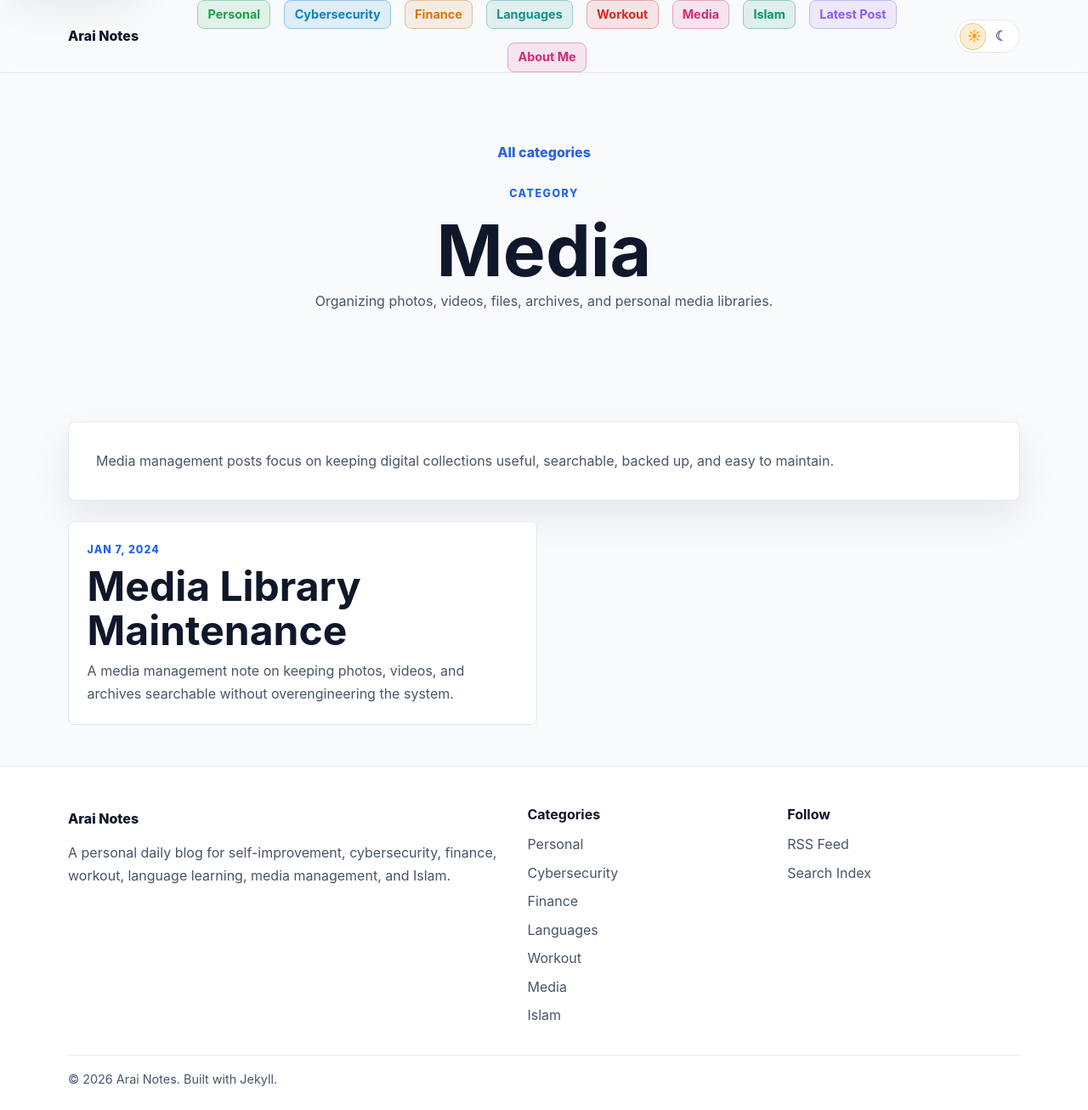
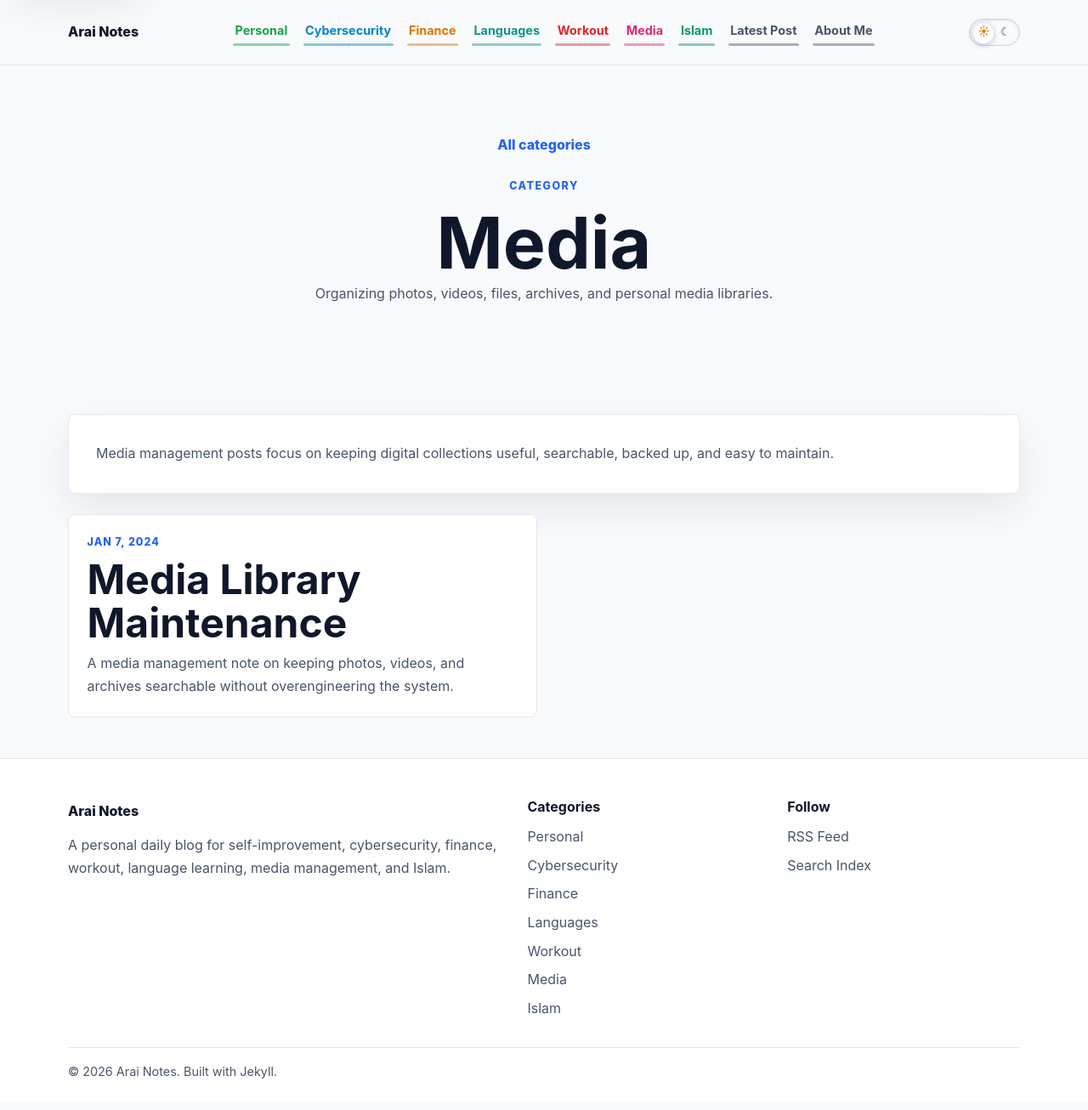
Before and after one commit to araisantai/araisantai.github.io, a Jekyll site: the page built from categories/media-management.md, in a window 1280 px wide and 1306 px high. Shown: the whole window at 85% size. Built offline with Jekyll 4.4.1, drawn with Linux system fonts in a browser that asks for light colours.

Commit message:
update file homepage
update file homepage

```diff
--- a/assets/css/main.scss
+++ b/assets/css/main.scss
@@ -18,21 +18,6 @@
   --container-narrow: 760px;
   --font-body: Inter, ui-sans-serif, system-ui, -apple-system, BlinkMacSystemFont, "Segoe UI", sans-serif;
   --font-display: ui-serif, Georgia, Cambria, "Times New Roman", Times, serif;
-}
-
-@media (prefers-color-scheme: dark) {
-  :root:not([data-theme="light"]) {
-    color-scheme: dark;
-    --bg: #020617;
-    --surface: #0f172a;
-    --surface-soft: #111c33;
-    --text: #e5e7eb;
-    --text-muted: #94a3b8;
-    --border: #1e293b;
-    --accent: #60a5fa;
-    --accent-strong: #93c5fd;
-    --shadow: 0 18px 45px rgba(0, 0, 0, 0.28);
-  }
 }
 
 :root[data-theme="dark"] {
@@ -90,6 +75,10 @@ h3 {
 
 h1 {
   font-size: 5.25rem;
+}
+
+.home-categories h1 {
+  font-size: 3.25rem;
 }
 
 h2 {
@@ -228,27 +217,38 @@ button {
 .site-nav__link {
   display: inline-flex;
   align-items: center;
-  min-height: 2.15rem;
-  padding: 0 0.7rem;
+  position: relative;
+  min-height: 2rem;
+  padding: 0 0.15rem 0.22rem;
   color: var(--nav-color);
-  background: color-mix(in srgb, var(--nav-color) 10%, transparent);
-  border: 1px solid color-mix(in srgb, var(--nav-color) 35%, var(--border));
-  border-radius: var(--radius);
   white-space: nowrap;
+  transition: color 160ms ease, transform 160ms ease;
 }
 
-.site-nav__link:hover {
-  color: var(--nav-color);
-  background: color-mix(in srgb, var(--nav-color) 18%, transparent);
-  border-color: var(--nav-color);
+.site-nav__link::after {
+  content: "";
+  position: absolute;
+  left: 0;
+  right: 0;
+  bottom: 0;
+  height: 0.18rem;
+  background: var(--nav-color);
+  border-radius: 999px;
+  opacity: 0.45;
+}
+
+.site-nav__link:hover,
+.site-nav__link:focus-visible {
+  color: color-mix(in srgb, var(--nav-color) 82%, var(--text));
+  transform: translateY(-1px);
 }
 
 .site-nav__link--latest {
-  --nav-color: #8b5cf6;
+  --nav-color: #475569;
 }
 
 .site-nav__link--about {
-  --nav-color: #db2777;
+  --nav-color: #475569;
 }
 
 .theme-toggle {
@@ -257,16 +257,17 @@ button {
   grid-template-columns: 1fr 1fr;
   align-items: center;
   flex: 0 0 auto;
-  width: 4.75rem;
-  height: 2.45rem;
-  padding: 0 0.35rem;
+  width: 3.75rem;
+  height: 2rem;
+  padding: 0 0.25rem;
   color: var(--text);
-  background: var(--surface);
-  border: 1px solid var(--border);
+  background: #f8fafc;
+  border: 1px solid #cbd5e1;
   border-radius: 999px;
   cursor: pointer;
-  font-size: 1rem;
+  font-size: 0.82rem;
   font-weight: 800;
+  box-shadow: inset 0 1px 3px rgba(15, 23, 42, 0.12);
 }
 
 .theme-toggle:hover {
@@ -282,29 +283,36 @@ button {
 }
 
 .theme-toggle__icon--sun {
-  color: #f59e0b;
+  color: #d97706;
 }
 
 .theme-toggle__icon--moon {
-  color: #64748b;
+  color: #94a3b8;
 }
 
 .theme-toggle__knob {
   position: absolute;
-  left: 0.22rem;
-  top: 0.22rem;
-  width: 1.95rem;
-  height: 1.95rem;
-  background: color-mix(in srgb, #f59e0b 18%, var(--surface));
-  border: 1px solid color-mix(in srgb, #f59e0b 45%, var(--border));
+  left: 0.18rem;
+  top: 0.18rem;
+  width: 1.62rem;
+  height: 1.62rem;
+  background: #ffffff;
+  border: 1px solid #e2e8f0;
   border-radius: 999px;
-  transition: transform 160ms ease, background 160ms ease, border-color 160ms ease;
+  box-shadow: 0 2px 6px rgba(15, 23, 42, 0.18);
+  transition: transform 160ms ease, background 160ms ease, border-color 160ms ease, box-shadow 160ms ease;
+}
+
+:root[data-theme="dark"] .theme-toggle {
+  background: #0f172a;
+  border-color: #334155;
 }
 
 :root[data-theme="dark"] .theme-toggle__knob {
-  transform: translateX(2.18rem);
-  background: color-mix(in srgb, #60a5fa 22%, var(--surface));
-  border-color: color-mix(in srgb, #60a5fa 52%, var(--border));
+  transform: translateX(1.75rem);
+  background: #1e293b;
+  border-color: #475569;
+  box-shadow: 0 2px 8px rgba(0, 0, 0, 0.35);
 }
 
 :root[data-theme="dark"] .theme-toggle__icon--moon {
@@ -399,11 +407,24 @@ button {
 }
 
 .category-card__icon {
+  display: inline-grid;
+  width: 3rem;
+  height: 3rem;
+  place-items: center;
   color: var(--card-accent);
-  font-size: 0.78rem;
-  font-weight: 900;
-  letter-spacing: 0.08em;
-  text-transform: uppercase;
+  background: color-mix(in srgb, var(--card-accent) 12%, var(--surface));
+  border: 1px solid color-mix(in srgb, var(--card-accent) 28%, var(--border));
+  border-radius: var(--radius);
+}
+
+.category-card__icon svg {
+  width: 1.65rem;
+  height: 1.65rem;
+  fill: none;
+  stroke: currentColor;
+  stroke-width: 1.8;
+  stroke-linecap: round;
+  stroke-linejoin: round;
 }
 
 .category-card__title {
@@ -702,6 +723,10 @@ button {
     font-size: 4rem;
   }
 
+  .home-categories h1 {
+    font-size: 2.75rem;
+  }
+
   h2 {
     font-size: 2.35rem;
   }
@@ -727,6 +752,10 @@ button {
 @media (max-width: 640px) {
   h1 {
     font-size: 3rem;
+  }
+
+  .home-categories h1 {
+    font-size: 2.25rem;
   }
 
   h2 {
```
